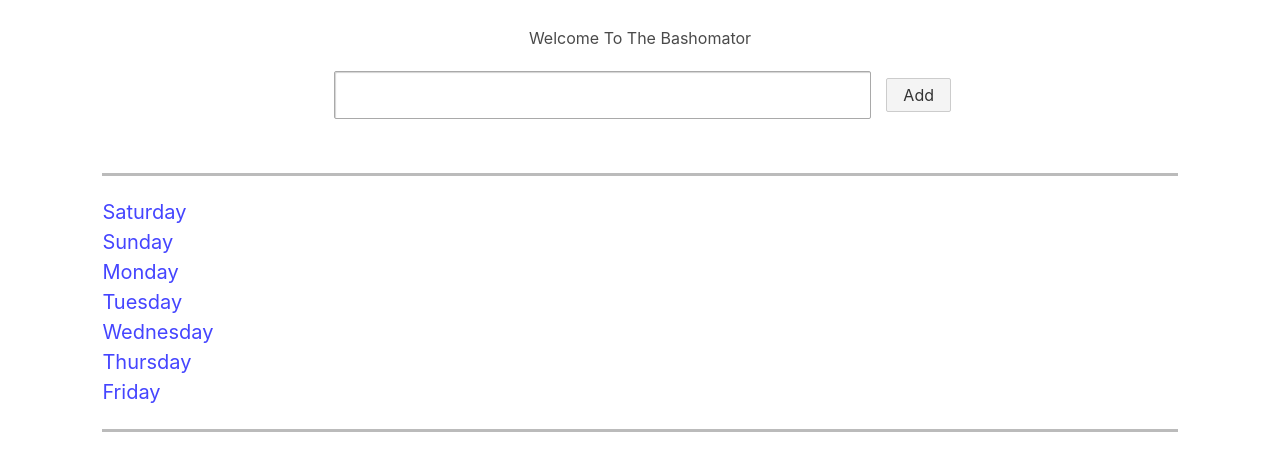
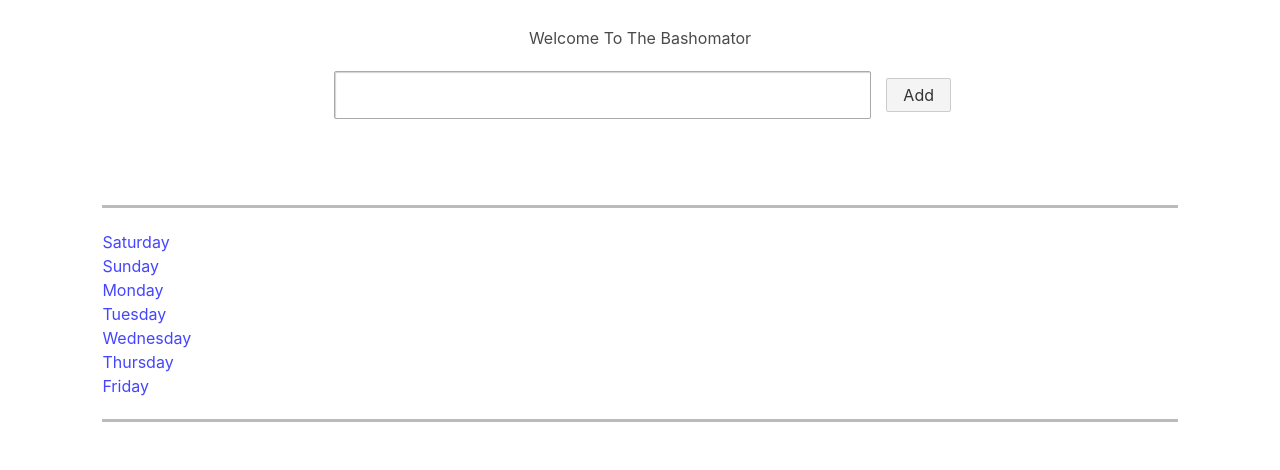
Before and after one commit to NivKeidan/svelte-tasklist, a Svelte app: page / in a window 1280 px wide. Shown: the top 470 px of the page. Built offline with nearby package versions, Linux system fonts and the light colour scheme.

Commit message:
added most of the sorting functionality removed redundant Section component

```diff
--- a/src/App.svelte
+++ b/src/App.svelte
@@ -2,11 +2,10 @@
 	import 'bulma/css/bulma.css';
 
 	import {onMount} from 'svelte';
-	import {getDaysFromToday, getLastUpcomingDateString} from './utils/time';
+	import {getDaysFromToday, getLastUpcomingDateString, intToTimeString} from './utils/time';
 	import { SECTIONS } from './utils/constants';
 
 	import TodayEntries from './EntriesToday.svelte';
-	import Section from './Section.svelte';
 	import UpcomingEntries from './EntriesUpcoming.svelte';
 	import FutureEntries from './EntriesFuture.svelte';
 	import EntryInput from './EntryInput.svelte';
@@ -176,23 +175,11 @@
 	}
 
 	function handleDragDrop(e) {
-		const targetSection = e.detail.section;
-		if (dragOrigin !== targetSection) {
 		let entry = getEntryById(dragOrigin, draggedEntryId);
 		removeEntryById(dragOrigin, draggedEntryId, false);
-			switch (targetSection) {
-				case SECTIONS.DAILY:
-					entry.date = getDaysFromToday(0);
-					break;
-				case SECTIONS.UPCOMING:
-					entry.date = getDaysFromToday(5);
-					break;
-				case SECTIONS.FUTURE:
-					entry.date = getDaysFromToday(30);
-					break;
-			}
+		entry.date = e.detail.targetDate;
+		entry.time = intToTimeString(e.detail.targetTime);
 		insertNewEntry(entry);
-		}
 	}
 
 	function handleDragStart(e) {
@@ -205,31 +192,28 @@
 	<Header/>
 	<EntryInput on:new-entry={handleNewEntry}/>
 
-	<Section name={SECTIONS.DAILY} on:drag-drop={handleDragDrop}>
 	<TodayEntries bind:entries={dailyEntries}
 				   on:section-change={handleSectionChanged}
 				   on:date-change={handleDateChange}
 				   on:drag-start={handleDragStart}
+				  on:drag-drop={handleDragDrop}
 	/>
-	</Section>
 
 	<SectionSeaprator/>
 
-	<Section name={SECTIONS.UPCOMING} on:drag-drop={handleDragDrop}>
 	<UpcomingEntries bind:entries={weeklyEntries}
 				   on:section-change={handleSectionChanged}
 				   on:date-change={handleDateChange}
 				   on:drag-start={handleDragStart}
+				   on:drag-drop={handleDragDrop}
 	/>
-	</Section>
 
 	<SectionSeaprator/>
 
-	<Section name={SECTIONS.FUTURE} on:drag-drop={handleDragDrop}>
 	<FutureEntries bind:entries={futureEntries}
 					  on:section-change={handleSectionChanged}
 					  on:date-change={handleDateChange}
 					  on:drag-start={handleDragStart}
+					  on:drag-drop={handleDragDrop}
 	/>
-	</Section>
 </div>
--- a/src/EntriesFuture.svelte
+++ b/src/EntriesFuture.svelte
@@ -52,13 +52,16 @@
 <style>
     .entries-future {
         display: grid;
-        grid-template-columns: 7% auto;
+        grid-template-columns: 5% 4% auto;
     }
     .date-grid-child-first {
         grid-column: 1;
     }
     .date-grid-child-second {
         grid-column: 2;
+    }
+    .date-grid-child-rest {
+        grid-column: 3;
     }
 </style>
 
@@ -68,6 +71,9 @@
             <Date bind:data={date} changeable={false}/>
         </span>
         <span class="date-grid-child-second">
+            <EntrySeparator date={date} preSeparatorEntryTime="-1" on:drag-drop fillSpace={true}/>
+        </span>
+        <span class="date-grid-child-rest">
             {#each datedEntries[date] as entry (entry.id) }
                 <Entry on:remove-entry={handleRemoveEntry}
                        on:drag-start={handleDragStart}
@@ -76,7 +82,7 @@
                        on:time-change={handleTimeChange}
                        on:text-change={handleGeneralChange}
                        showDate={SHOW_DATE.ICON}/>
-                <EntrySeparator />
+                <EntrySeparator date={date} preSeparatorEntryTime={entry.time} on:drag-drop/>
             {/each}
         </span>
     {/each}
--- a/src/EntriesToday.svelte
+++ b/src/EntriesToday.svelte
@@ -1,7 +1,9 @@
 <script>
     import {createEventDispatcher} from 'svelte';
     import Entry from './Entry.svelte';
+    import EntrySeparator from './EntrySeparator.svelte';
     import {SECTIONS, SHOW_DATE} from './utils/constants';
+    import {getDaysFromToday} from './utils/time';
 
     const dispatch = createEventDispatcher();
 
@@ -31,6 +33,7 @@
 </style>
 
 <div ondragover="return false">
+    <EntrySeparator date={getDaysFromToday(0)} preSeparatorEntryTime="-1" on:drag-drop fullLine={true}/>
     {#each entries as entry (entry.id)}
         <Entry on:remove-entry={handleRemoveEntry}
                on:drag-start={handleDragStart}
@@ -40,5 +43,7 @@
                on:time-change={handleGeneralChange}
                on:text-change={handleGeneralChange}
                showDate={SHOW_DATE.NONE} oneLiner={true}/>
+        <EntrySeparator date={getDaysFromToday(0)} preSeparatorEntryTime={entry.time} on:drag-drop fullLine={true}/>
+
     {/each}
 </div>
--- a/src/EntriesUpcoming.svelte
+++ b/src/EntriesUpcoming.svelte
@@ -63,7 +63,7 @@
 <style>
     .upcoming-row {
         display: grid;
-        grid-template-columns: 8% auto;
+        grid-template-columns: 6% 4% auto;
     }
     .date-grid-child-first {
         grid-column: 1;
@@ -71,15 +71,21 @@
     .date-grid-child-second {
         grid-column: 2;
     }
+    .date-grid-child-rest {
+        grid-column: 3;
+    }
 </style>
 
-<div class="entries-upcoming"  ondragover="return false">
+<div class="entries-upcoming">
     {#each Object.entries(datedEntries) as [date, entries], ind }
         <div class="upcoming-row">
             <span class="date-grid-child-first">
                 <Date bind:data={date} changeable={false} show={SHOW_DATE.DAY}/>
             </span>
             <span class="date-grid-child-second">
+                <EntrySeparator date={date} preSeparatorEntryTime="-1" on:drag-drop fillSpace={true}/>
+            </span>
+            <span class="date-grid-child-rest">
                 {#each entries as entry (entry.id) }
                     <Entry on:remove-entry={handleRemoveEntry}
                            on:drag-start={handleDragStart}
@@ -89,7 +95,7 @@
                            on:time-change={handleTimeChange}
                            on:text-change={handleGeneralChange}
                            showDate={SHOW_DATE.NONE}/>
-                    <EntrySeparator />
+                    <EntrySeparator date={date} preSeparatorEntryTime={entry.time} on:drag-drop/>
                 {/each}
             </span>
         </div>
--- a/src/Entry.svelte
+++ b/src/Entry.svelte
@@ -83,5 +83,7 @@
                   on:dragstart|stopPropagation={handleDragStart}>{content}</span>
         {/if}
     </span>
-   <Fa class="icon-remove-entry" icon={faTrashAlt}/>
+   <span on:click={handleRemove}>
+       <Fa class="icon-remove-entry" icon={faTrashAlt} />
+   </span>
 </span>
--- a/src/EntrySeparator.svelte
+++ b/src/EntrySeparator.svelte
@@ -1,8 +1,57 @@
+<script>
+    export let date;
+    export let preSeparatorEntryTime;
+    export let fullLine = false;
+    export let fillSpace = false;
+    import {NullTime} from './utils/constants';
+    import { createEventDispatcher } from 'svelte';
+
+    const dispatch = createEventDispatcher();
+    let dragCounter = 0;
+
+    function handleDragEnter(e) {
+        dragCounter++;
+    }
+
+    function handleDragLeave(e) {
+        dragCounter--;
+    }
+
+    function getTargetTime() {
+        if (preSeparatorEntryTime === NullTime)
+            return NullTime;
+        return parseInt(preSeparatorEntryTime)+1;
+    }
+
+    function handleDragDrop(e) {
+        dragCounter = 0;
+        dispatch('drag-drop', {targetDate: date, targetTime: getTargetTime()});
+    }
+</script>
+
 <style>
-    .entry-separator {
-        border-right: 3px solid #bbb;
-        margin-right: 2%;
-        margin-left: 2%;
+    .in-line {
+        padding-left: 1%;
+        padding-right: 1%;
+    }
+    .fill-space {
+        padding-right: 40%;
+        padding-left: 50%;
+    }
+    .dragged-on {
+        border: green solid 3px;
+    }
+    .full-line {
+        padding-top: 0.5%;
+        padding-bottom: 0.5%;
+        display: block;
+        width: 15%;
     }
 </style>
-<span class="entry-separator"/>
+
+<span on:dragenter={handleDragEnter}
+      on:dragleave={handleDragLeave}
+      on:dragover|preventDefault
+      on:drop|preventDefault={handleDragDrop}
+      class:dragged-on="{dragCounter > 0}"
+      class="{ fullLine ? 'full-line' : fillSpace ? 'fill-space' : 'in-line'}" />
--- a/src/Section.svelte
+++ /dev/null
@@ -1,40 +0,0 @@
-<script>
-    import { createEventDispatcher } from 'svelte';
-
-    const dispatch = createEventDispatcher();
-    export let name = "";
-
-    let dragCounter = 0;
-
-    function handleDragEnter(e) {
-        dragCounter++;
-    }
-
-    function handleDragLeave(e) {
-        dragCounter--;
-    }
-
-    function handleDragDrop(e) {
-        dragCounter = 0;
-        dispatch('drag-drop', {section: name});
-    }
-
-</script>
-
-<style>
-    .entries-section {
-        font-size: 20px;
-    }
-
-    .dragged-on {
-        border: blue solid 1px;
-    }
-</style>
-
-
-<div class="entries-section" class:dragged-on="{dragCounter > 0}"
-     on:dragenter={handleDragEnter}
-     on:dragleave={handleDragLeave}
-     on:drop|preventDefault={handleDragDrop}>
-        <slot/>
-</div>
--- a/src/utils/time.js
+++ b/src/utils/time.js
@@ -100,6 +100,16 @@ export function breakApart(dateString) {
     return returnObj;
 }
 
+export function intToTimeString(n) {
+    if (n < 10)
+        return "000" + n;
+    else if (n < 100)
+        return "00"+n;
+    else if (n < 1000)
+        return "0" + n;
+    return n;
+}
+
 function getYearsFromToday(n) {
     let d = new Date();
     d.setFullYear(d.getFullYear() + n);
```
Also changed, not shown: 1 other file (tests, documents, lock files or other folders). Lines whose indentation alone changed are shown as unchanged.
